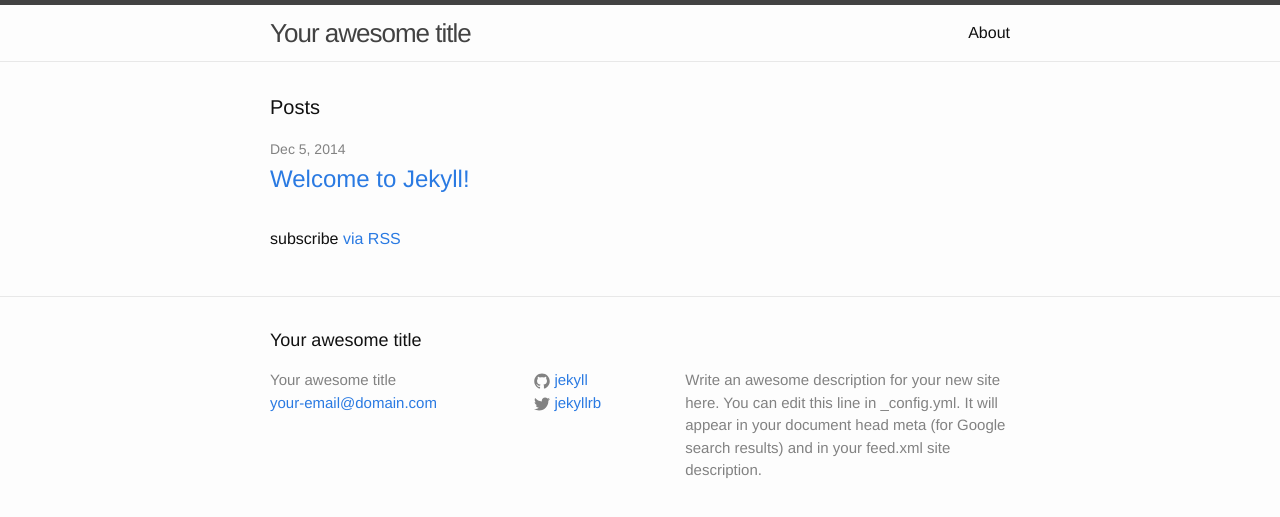
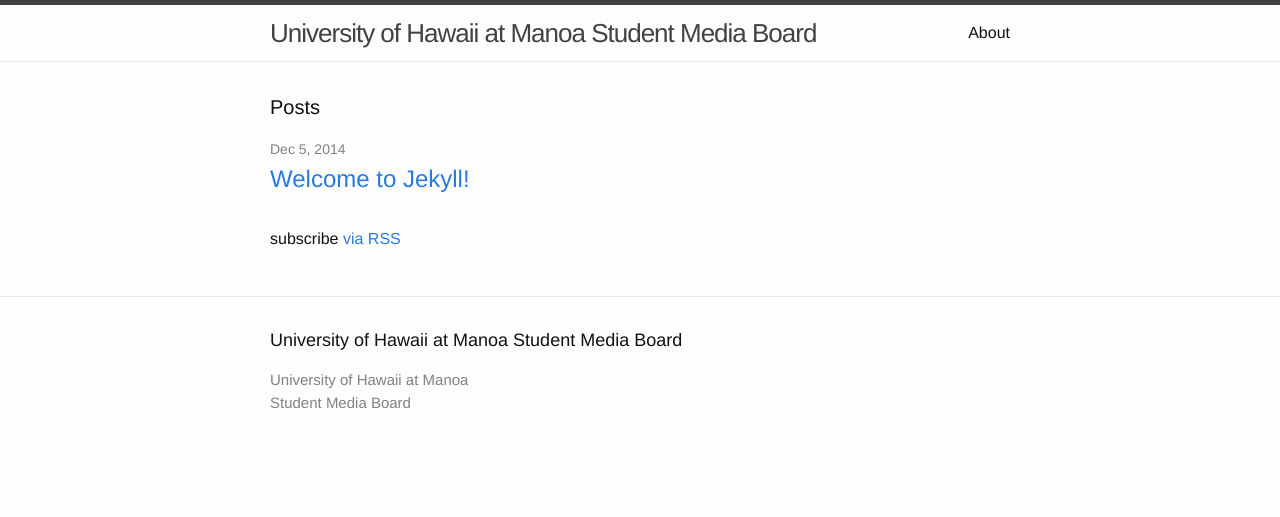
Before and after one commit to felixjos/SMB_site, a Jekyll site: the page built from index.html, in a window 1280 px wide. Shown: the top 517 px of the page. Built offline with Jekyll 4.4.1, drawn with Linux system fonts in a browser that asks for light colours.

Commit message:
updating stuff

```diff
--- a/_config.yml
+++ b/_config.yml
@@ -1,14 +1,11 @@
 # Site settings
-title: Your awesome title
-email: your-email@domain.com
-description: > # this means to ignore newlines until "baseurl:"
-  Write an awesome description for your new site here. You can edit this
-  line in _config.yml. It will appear in your document head meta (for
-  Google search results) and in your feed.xml site description.
+title: University of Hawaii at Manoa Student Media Board
+email:
+description:
 baseurl: "" # the subpath of your site, e.g. /blog/
 url: "http://yourdomain.com" # the base hostname & protocol for your site
-twitter_username: jekyllrb
-github_username:  jekyll
+twitter_username:
+github_username:
 
 # Build settings
 markdown: kramdown
```
Also changed, not shown: 2 other files.
